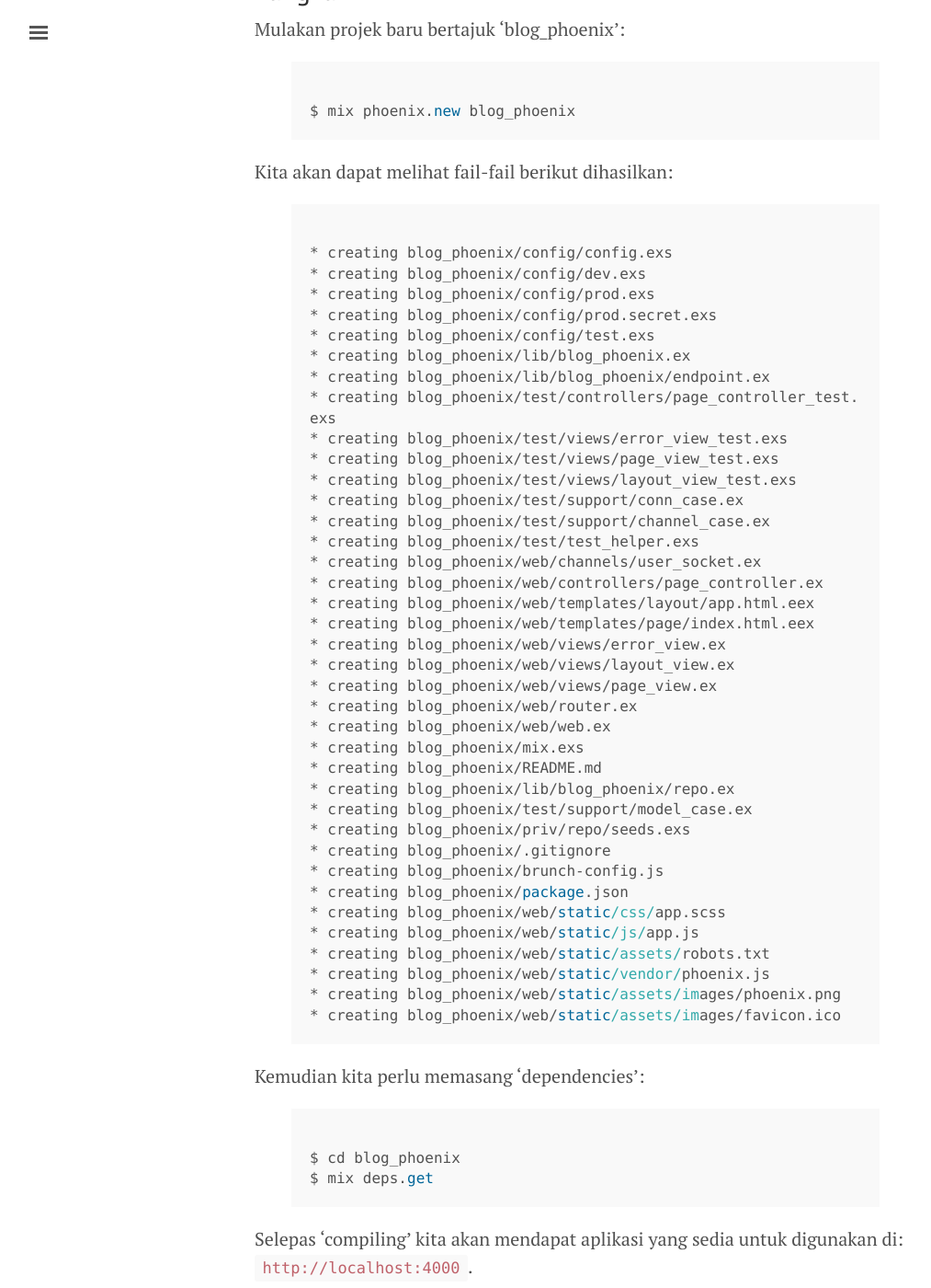
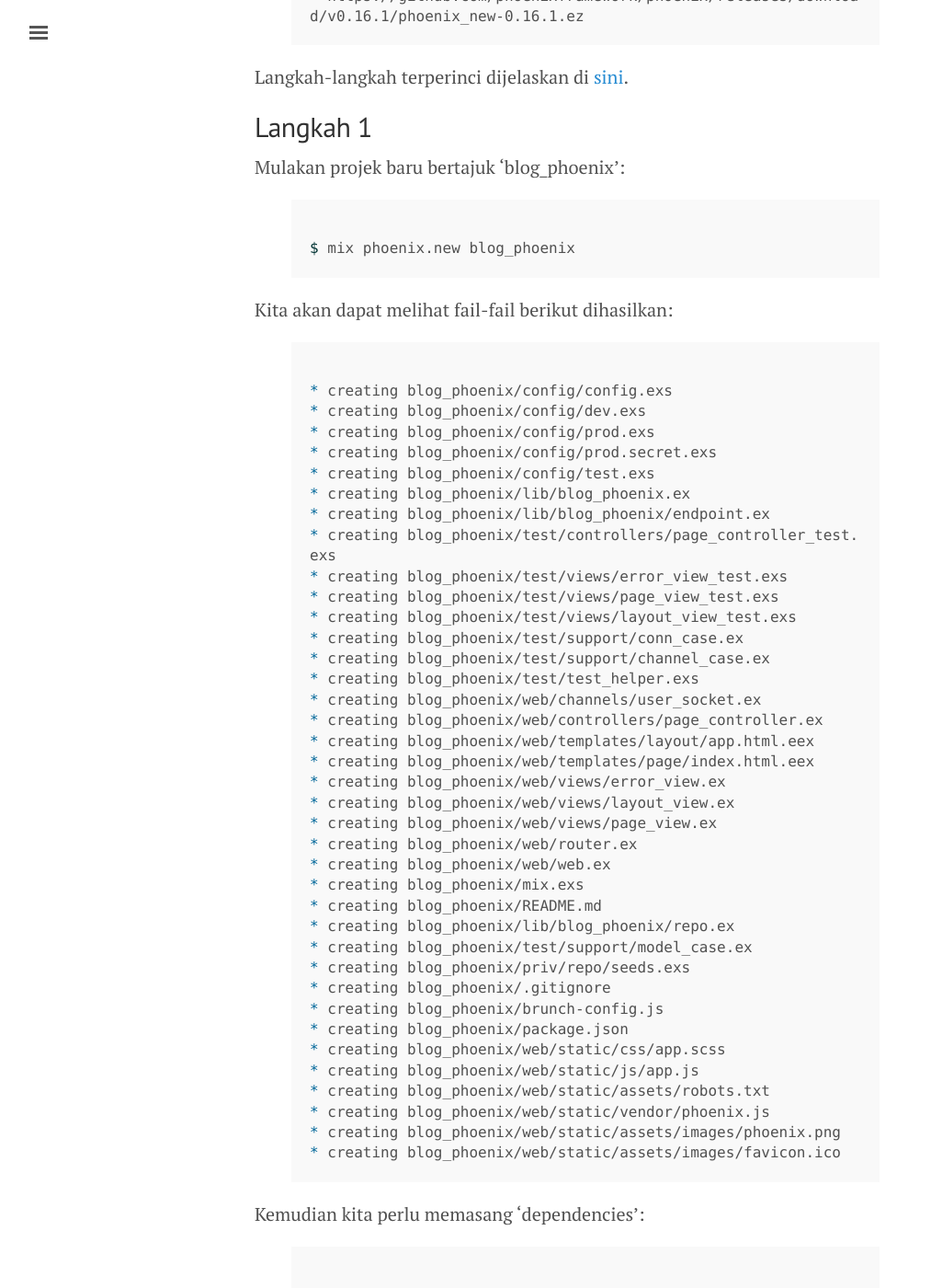
Before and after one commit to alkaha/alkaha.github.io, a Jekyll site: the page built from _posts/2016-03-04-elixir-blog-dalam-15-minit-menggunakan-phoenix-langkah-demi-langkah.md, in a window 1280 px wide and 1400 px high, scrolled down 1292 px. Shown: the whole window at 92% size, without its empty margins (3-1016 px from the left). Built offline with Jekyll 4.4.1, drawn with Linux system fonts in a browser that asks for light colours; some of the changed text lies outside the part shown.

Commit message:
membetulkan beberapa istilah dan typo

```diff
--- a/_posts/2016-03-04-elixir-blog-dalam-15-minit-menggunakan-phoenix-langkah-demi-langkah.md
+++ b/_posts/2016-03-04-elixir-blog-dalam-15-minit-menggunakan-phoenix-langkah-demi-langkah.md
@@ -18,8 +18,10 @@
 ## Persediaan
 
 Pertama sekali, kita perlu memasang Elixir: [http://elixir-lang.org/install.html](http://elixir-lang.org/install.html]).  Seterusnya, pasang 'Hex package manager' dan Phoenix:
-{% highlight js %}
-
+{% highlight bash %}
+$ mix local.hex
+$ mix archive.install
+  https://github.com/phoenixframework/phoenix/releases/download/v0.16.1/phoenix_new-0.16.1.ez
 {% endhighlight %}
 
 Langkah-langkah terperinci dijelaskan di [sini]().
@@ -27,12 +29,12 @@
 ## Langkah 1
 
 Mulakan projek baru bertajuk 'blog_phoenix':
-{% highlight js %}
+{% highlight bash %}
 $ mix phoenix.new blog_phoenix
 {% endhighlight %}
 
 Kita akan dapat melihat fail-fail berikut dihasilkan:
-{% highlight js %}
+{% highlight bash %}
 * creating blog_phoenix/config/config.exs
 * creating blog_phoenix/config/dev.exs
 * creating blog_phoenix/config/prod.exs
@@ -78,7 +80,7 @@
 $ mix deps.get
 {% endhighlight %}
 
-Selepas 'compiling' kita akan mendapat aplikasi yang sedia untuk digunakan di: `http://localhost:4000`.
+Selepas mengkompil kita akan mendapat aplikasi yang sedia untuk digunakan di: `http://localhost:4000`.
 
 ## Langkah 2
 
@@ -91,14 +93,14 @@
 {% endhighlight %}
 
 Kita gunakan 'generator' pertama utuk meghasilkan kesemua 'resource' dan 'action' - lebih kurang sama dengan kegunaan 'generator' Ruby on Rails.  Kita perlu untuk menggunakan nama dalam betuk 'singular' dan 'plural', dan seterusnya nama 'field' bersama dengan 'type'.
-{% highlight js %}
+{% highlight bash %}
 $ mix phoenix.gen.html Post posts title:string body:text
 {% endhighlight %}
 
 Sekarang kemudahan CRUD untuk entiti `Post` sudah tersedia.
 
 Berikut adalah senarai fail yang dihasilkan:
-{% highlight ruby %}
+{% highlight bash %}
 * creating priv/repo/migrations/20150730233126_create_post.exs
 * creating web/models/post.ex
 * creating test/models/post_test.exs
@@ -118,7 +120,7 @@
 {% endhighlight %}
 
 Untuk melihat senarai `routing` kita boleh gunakan:
-{% highlight ruby %}
+{% highlight bash %}
  $ mix phoenix.routes
 {% endhighlight %}
 
@@ -145,7 +147,7 @@
 
 Langkah seterusnya di dalam aplikasi blog kita adalah untuk menyediakan kemudahan 'comment', iaitu kemudahan untuk melihat senarai komen dan menambah komen baru.  Kita akan membenarkan banyak komen untuk setiap `post`.  Kita akan gunakan 'generator' yang akan menghasilkan 'model' dan 'migration' untuk entiti `Comment`:
 
-{% highlight ruby %}
+{% highlight bash %}
 $ mix phoenix.gen.model Comment comments name:string content:text post_id:references:posts
 {% endhighlight %}
 
@@ -166,11 +168,11 @@
 {% endhighlight %}
 
 Kemudian kita jalankan 'migration' seperti:
-{% highlight ruby %}
+{% highlight bash %}
 $ mix ecto.migrate
 {% endhighlight %}
 
-Seterusnya kita perle menambah fungsi `add_comment` di dalam fail `web/router.ex`:
+Seterusnya kita perlu menambah fungsi `add_comment` di dalam fail `web/router.ex`:
 {% highlight ruby %}
 resources "/posts", PostController do
   post "/comment", PostController, :add_comment
@@ -178,7 +180,10 @@
 {% endhighlight %}
 
 Kita baru menambah 'resource' untuk `comment` di dalam 'resource' untuk `post`. Kita boleh melihat 'routing table' yang baru seperti berikut:
-{% highlight ruby %}
+{% highlight bash %}
+$ mix phoenix.routes
+
+post_post_path  POST    /posts/:post_id/comment  BlogPhoenix.PostController :add_comment
 
 {% endhighlight %}
 
@@ -212,7 +217,7 @@
 end
 {% endhighlight %}
 
-Fungsi `changeset` yang digunakan di dalam kod di atas boleh di dapati di dalam fail `web/models/comment.ex`.  Baca mengenai Ecto `changeset` di [sini]().
+Fungsi `changeset` yang digunakan di dalam kod di atas boleh di dapati di dalam fail `web/models/comment.ex`.  Baca mengenai Ecto `changeset` di [sini](http://hexdocs.pm/ecto/Ecto.html).
 
 Seterusnya kita perlu mengubah 'function' `show` seperti berikut:
 {% highlight ruby %}
@@ -353,6 +358,6 @@
 
 ## Ringkasan:
 
-'Source code' untuk aplikasi ini boleh di dapati di [Github]().  Aplikasi blog ini ada amat ringkas dan ianya cuma satu percubaan untuk menunjukkan bagaimana mudahnya untuk bermain dengan Elixir dan Phoenix jika kita mempunyai latarbelakang Ruby On Rails.  Sepertimana yang dapat kita lihat, ianya semudah jika ianya dibina menggunakan Rails!  Kita dapat melihat beberapa kesamaan antara Elixir/Phoenix dan Ruby On Rails dari segi 'convention' yang digunakan.  Framework ini menyediakan banyak konsep yang telah dikenali seperti 'models', 'routing', 'controllers' dan 'form helpers', dan juga beberapa konsep baru seperti 'repositories' dan 'changesets(channels)'.  Dengan itu kita merasa selesa untuk menulis kod, tetapi kita perlu ingat bahawa kita tidak lagi menggunakan kaedah 'Object Oriented Programming'.  Oleh itu kita perlu mengubah minda kita kepada mod 'Functional Programming' - dan ianya mengujakan!
+'Source code' untuk aplikasi ini boleh di dapati di [Github](https://github.com/jcieslar/blog_phoenix).  Aplikasi blog ini ada amat ringkas dan ianya cuma satu percubaan untuk menunjukkan bagaimana mudahnya untuk bermain dengan Elixir dan Phoenix jika kita mempunyai latarbelakang Ruby On Rails.  Sepertimana yang dapat kita lihat, ianya semudah jika ianya dibina menggunakan Rails!  Kita dapat melihat beberapa kesamaan antara Elixir/Phoenix dan Ruby On Rails dari segi 'convention' yang digunakan.  Framework ini menyediakan banyak konsep yang telah dikenali seperti 'models', 'routing', 'controllers' dan 'form helpers', dan juga beberapa konsep baru seperti 'repositories' dan 'changesets(channels)'.  Dengan itu kita merasa selesa untuk menulis kod, tetapi kita perlu ingat bahawa kita tidak lagi menggunakan kaedah 'Object Oriented Programming'.  Oleh itu kita perlu mengubah minda kita kepada mod 'Functional Programming' - dan ianya mengujakan!
 
 Saya berharap ini akan menggalakkan anda untuk melihat lebih dekat akan Elixir dan Phoenix.  Siapa tahu, mungkin Elixir on Phoenix menjadi standard untuk generasi baru web?
```
Also changed, not shown: other parts of _posts/2016-03-04-elixir-blog-dalam-15-minit-menggunakan-phoenix-langkah-demi-langkah.md (+5 -5 lines), _posts/2016-03-03-pattern-matching-melalui-elixir.md (+15 -15 lines), _posts/2016-03-04-asas-elixir.md (+21 -21 lines).
